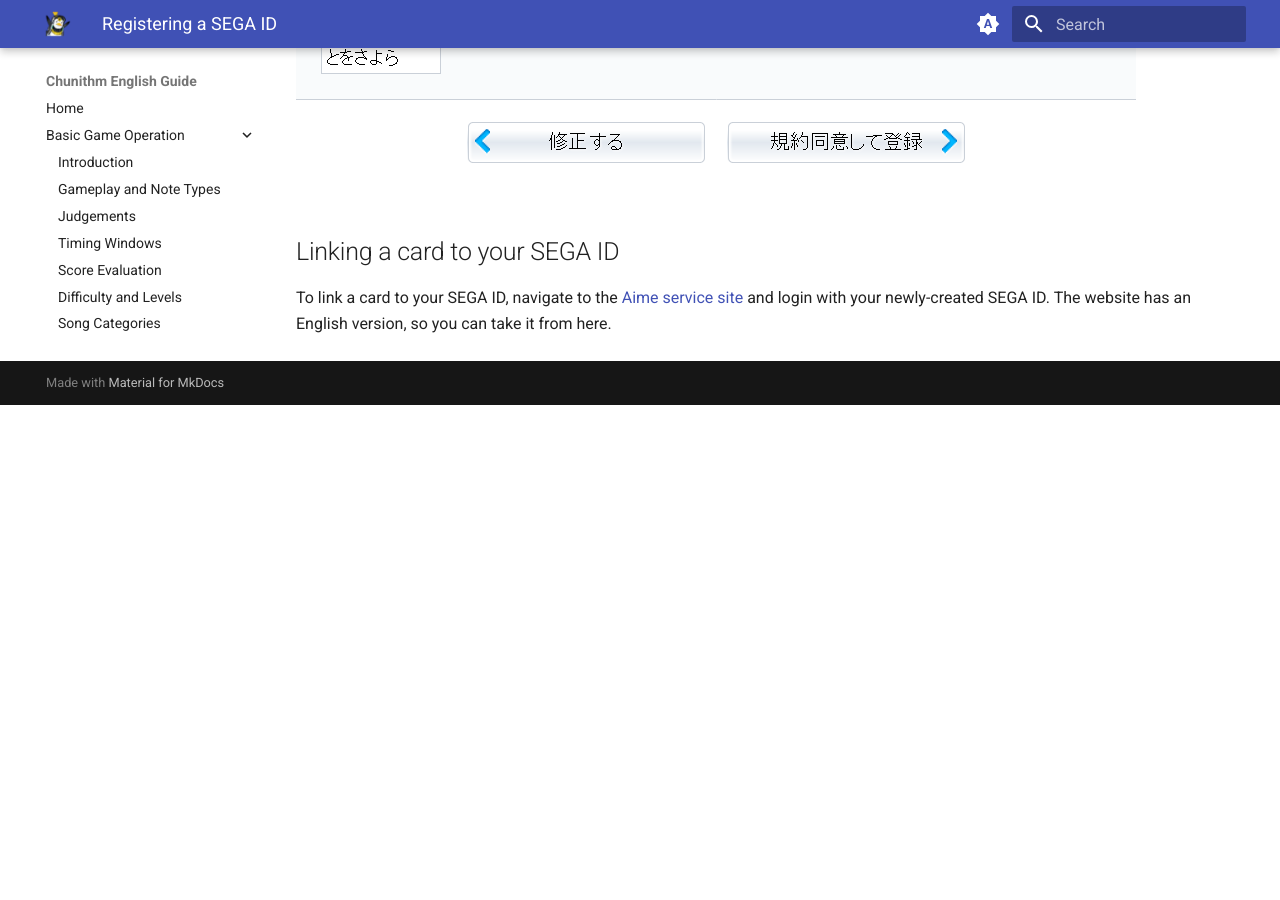
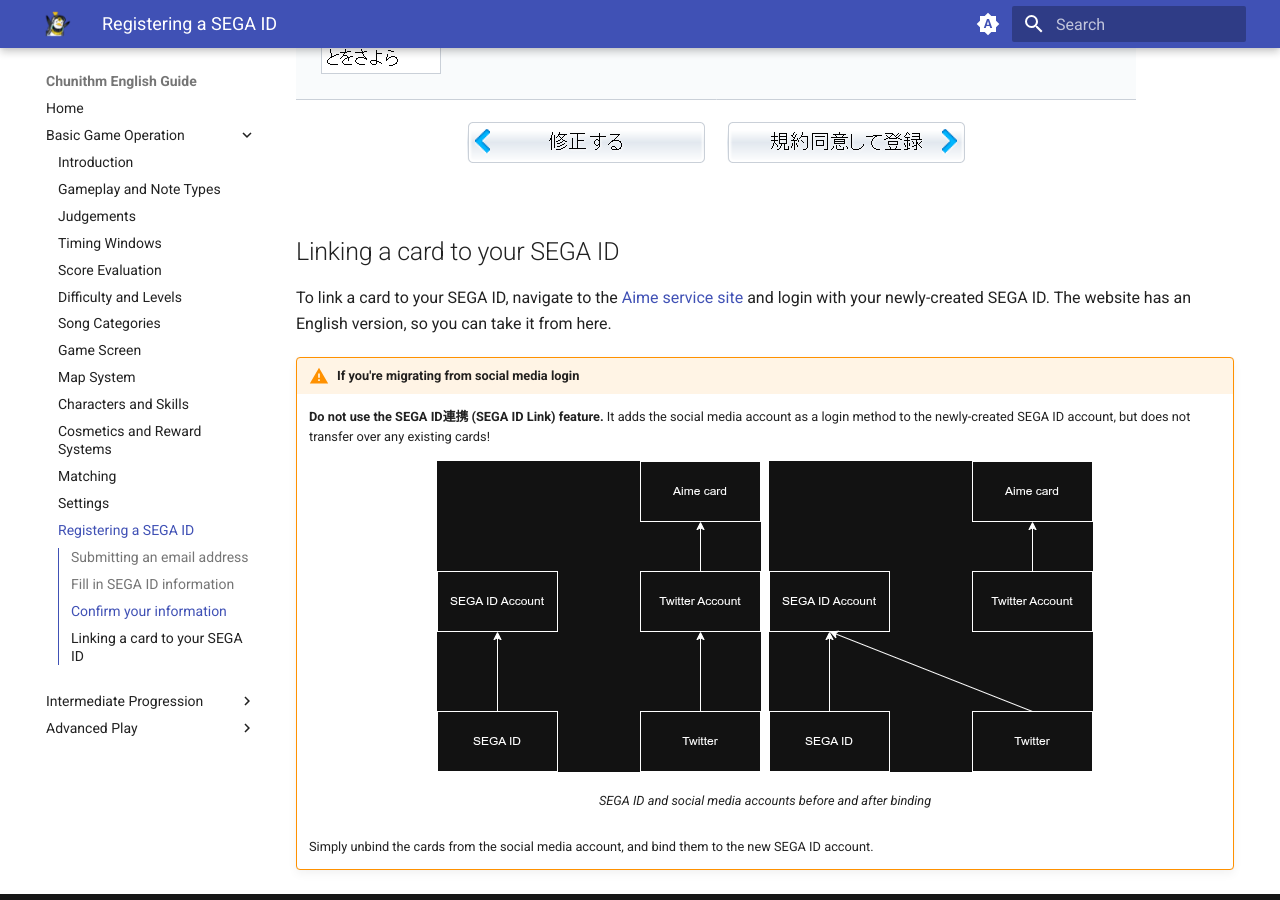
Before and after one commit to DarinMao/chunithm-org, an MkDocs documentation site: the page built from docs/basic/sega-id.md, in a window 1280 px wide and 900 px high, scrolled down 5431 px. Built offline with MkDocs 1.6.1 and Material for MkDocs 9.7.7, drawn with Linux system fonts in a browser that asks for light colours; before the commit the page ends 5836 px from its top, so only the background shows below that.

Commit message:
sega-id: add note about transferring cards from SNS account

```diff
--- a/docs/basic/sega-id.md
+++ b/docs/basic/sega-id.md
@@ -78,3 +78,17 @@ SEGA ID.
 To link a card to your SEGA ID, navigate to the [Aime service site](https://my-aime.net/en/)
 and login with your newly-created SEGA ID. The website has an English version, so you
 can take it from here.
+
+!!! warning "If you're migrating from social media login"
+
+    **Do not use the SEGA ID連携 (SEGA ID Link) feature.** It adds the social media account
+    as a login method to the newly-created SEGA ID account, but does not transfer over any
+    existing cards!
+
+    <figure markdown>
+      ![Before binding](./images/sega-id-before-binding.png){ style="display: inline; margin: 0 0.125rem;" }
+      ![After binding](./images/sega-id-after-binding.png){ style="display: inline; margin: 0 0.125rem;" }
+      <figcaption>SEGA ID and social media accounts before and after binding</figcaption>
+    </figure>
+
+    Simply unbind the cards from the social media account, and bind them to the new SEGA ID account.
```
Also changed, not shown: docs/basic/images/sega-id-after-binding.png (added), docs/basic/images/sega-id-before-binding.png (added).
